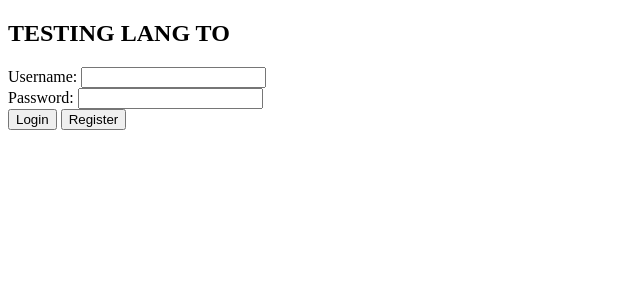
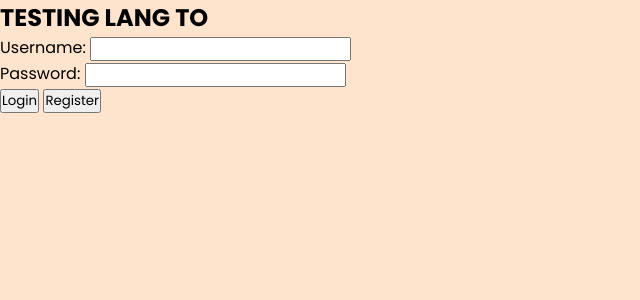
Before and after one commit to jamlmao/StudentDirectory, a PHP site: page / in a window 1280 px wide. Shown: the top 300 px of the page, without its empty margins (0-640 px from the left). Run offline with PHP 8.4, Linux system fonts and the light colour scheme.

Commit message:
commitstyle

```diff
--- /dev/null
+++ b/Style/indexstyle.css
@@ -0,0 +1,16 @@
+@import url('https://fonts.googleapis.com/css2?family=Poppins:wght@200;300;400;500;600;700&display=swap');
+*{
+    padding: 0;
+    margin: 0;
+    box-sizing: border-box;
+    font-family: 'Poppins',sans-serif;
+}
+body{
+    background: #ffe4cd;
+}
+.container{
+    display: flex;
+    align-items: center;
+    justify-content: center;
+    min-height: 90vh;
+}
--- a/index.php
+++ b/index.php
@@ -40,6 +40,7 @@ if (isset($_POST["btnLogin"])) {
 <head>
     <meta charset="UTF-8">
     <meta name="viewport" content="width=device-width, initial-scale=1.0">
+    <link rel="stylesheet" href="Style/indexstyle.css">
     <title>Student Document</title>
 </head>
 <body>
```
